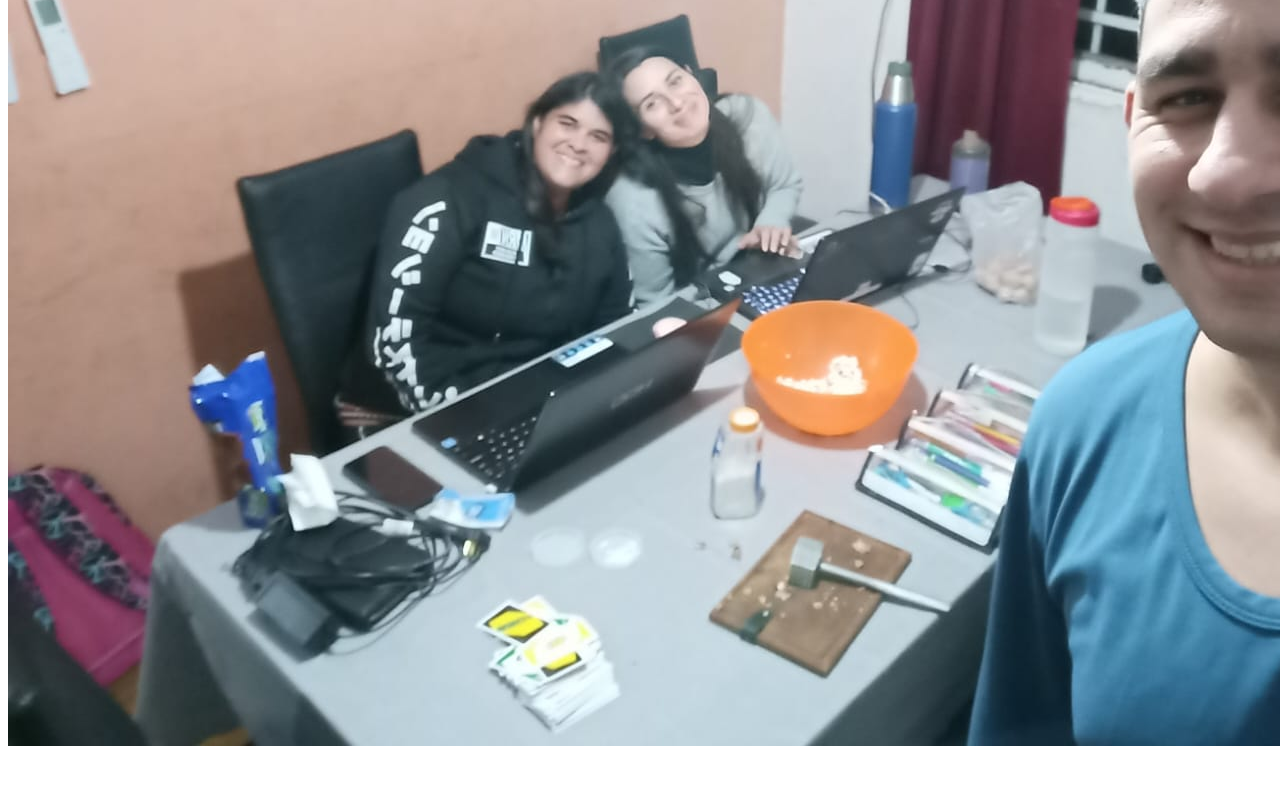
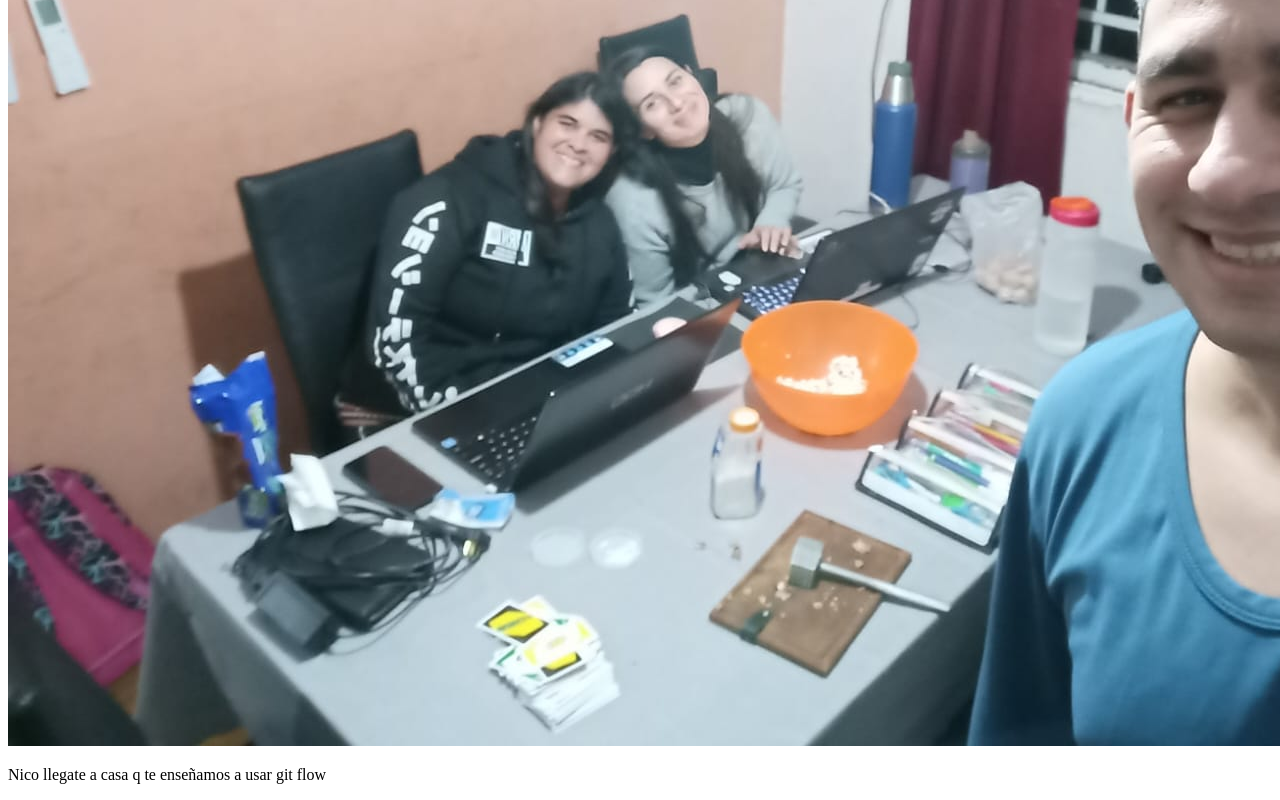
Before and after one commit to PameAl/LandinFerreteria, a plain HTML site: page naty.html in a window 1280 px wide. Shown: the part 591-1391 px from the top of the page. Before the commit the page ends 1349 px from the top, so only its background shows below. Drawn offline with Linux system fonts and the light colour scheme.

Commit message:
seguimos esperando, no documentamos todavia

```diff
--- a/naty.html
+++ b/naty.html
@@ -10,5 +10,6 @@
     <p>estamos practicando git flow</p>
     <H3>Esperamos que Nico termine de documentar...</H3>
     <img src="imagenes/WhatsApp Image 2023-06-29 at 20.21.58.jpeg" alt="">
+    <p>Nico llegate a casa q te enseñamos a usar git flow</p>
 </body>
 </html>
```
